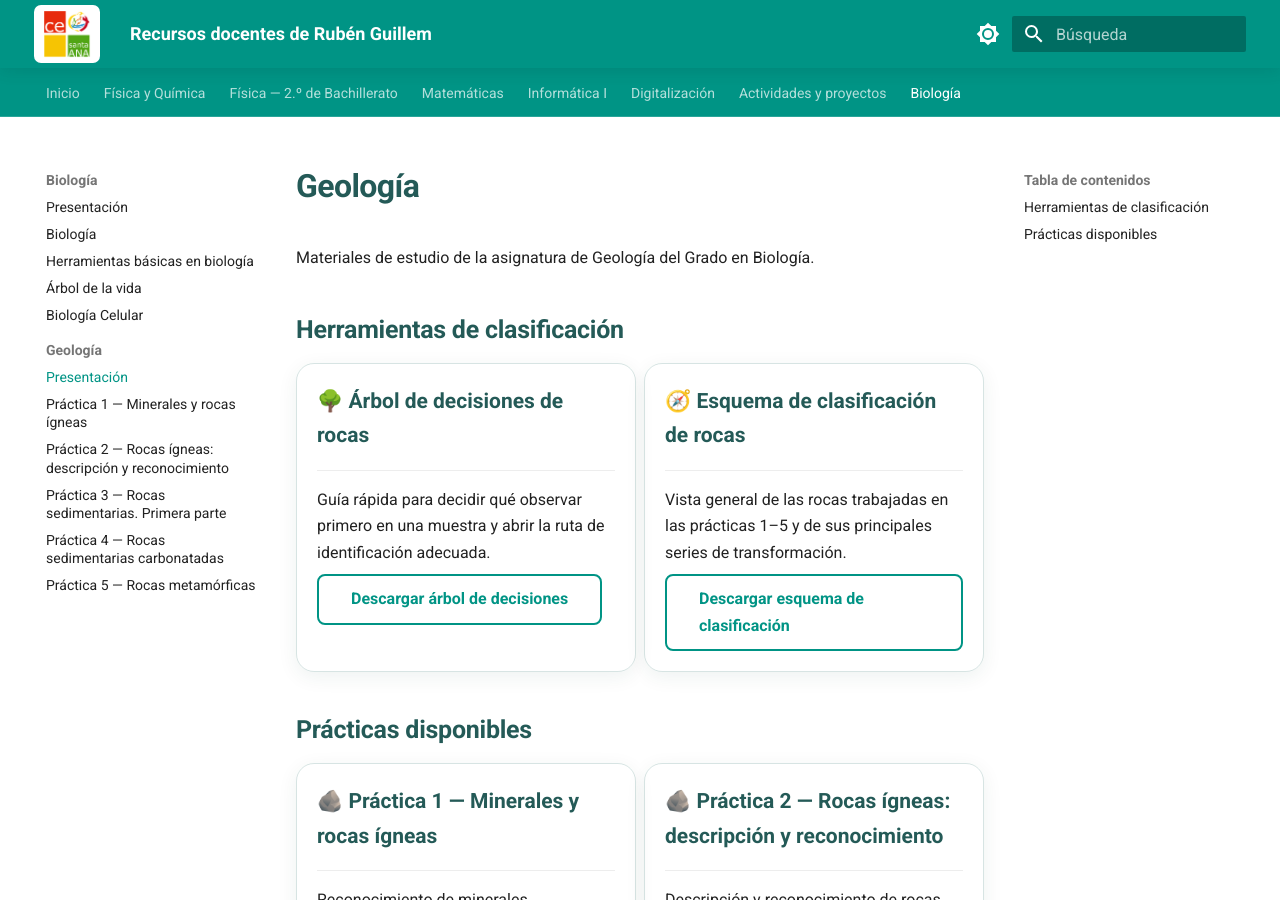
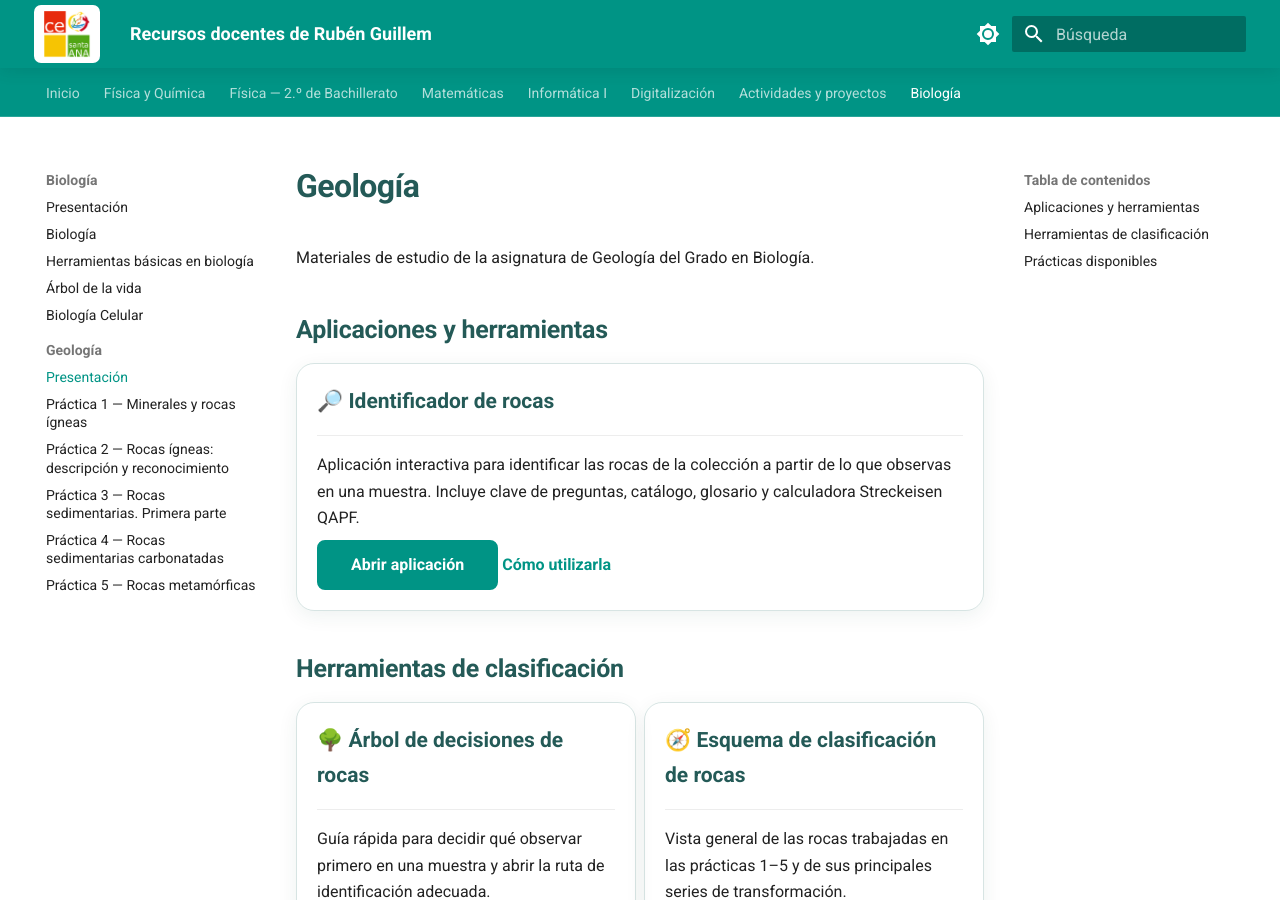
Before and after one commit to 5n7t99rb9d-web/recursos-docentes, an MkDocs documentation site: the page built from docs/biologia/geologia/index.md, in a window 1280 px wide and 900 px high. Built offline with MkDocs 1.6.1 and Material for MkDocs 9.7.7, drawn with Linux system fonts in a browser that asks for light colours.

Commit message:
Integrar aplicaciones y herramientas en Geología

```diff
--- a/docs/biologia/geologia/index.md
+++ b/docs/biologia/geologia/index.md
@@ -1,6 +1,21 @@
 # Geología
 
 Materiales de estudio de la asignatura de Geología del Grado en Biología.
+
+## Aplicaciones y herramientas
+
+<div class="grid cards" markdown>
+
+-   **🔎 Identificador de rocas**
+
+    ---
+
+    Aplicación interactiva para identificar las rocas de la colección a partir de lo que observas en una muestra. Incluye clave de preguntas, catálogo, glosario y calculadora Streckeisen QAPF.
+
+    [Abrir aplicación](apps/identificador-rocas/index.html){ .md-button .md-button--primary }
+    [Cómo utilizarla](herramientas.md)
+
+</div>
 
 ## Herramientas de clasificación
 
```
Also changed, not shown: docs/biologia/geologia/herramientas.md (added, +26 -0 lines).
